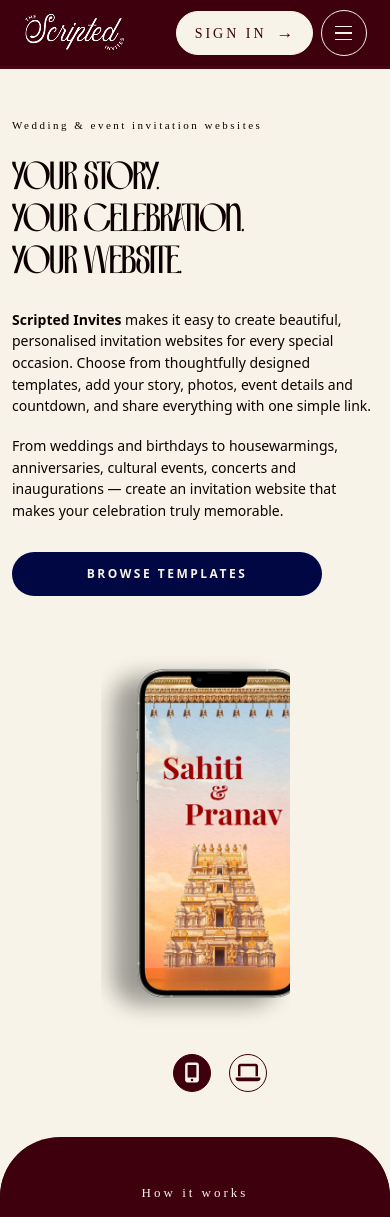
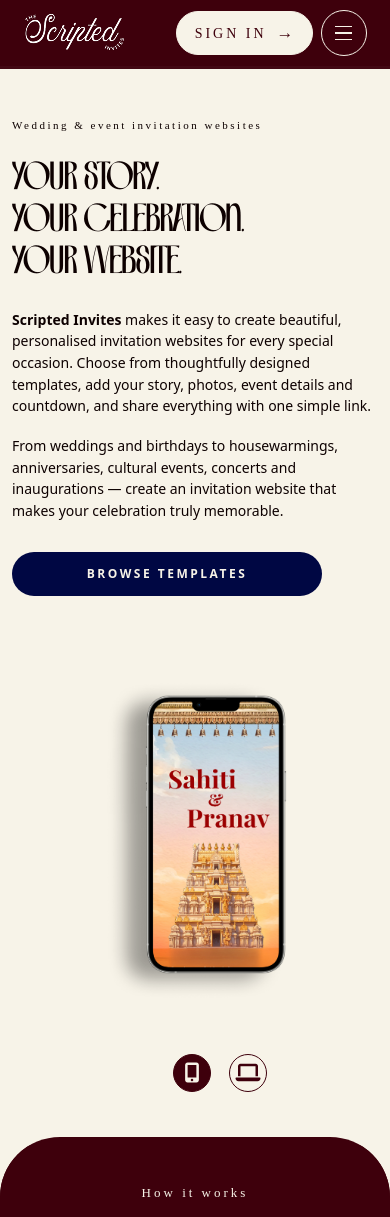
Before and after one commit to pranaykumarsamala/wedding-app-frontend, an Angular app: page / in a window 390 px wide. Shown: the top 1217 px of the page. Built offline with nearby package versions, Linux system fonts and the light colour scheme; a web font is replaced by a local one.

Commit message:
images style fixing

```diff
--- a/src/app/pages/home/hero/hero.scss
+++ b/src/app/pages/home/hero/hero.scss
@@ -147,7 +147,7 @@
   display: block;
   width: 100%;
   height: 100%;
-  object-fit: cover;
+  object-fit: fill;
   object-position: top center;
 }
 
@@ -331,10 +331,13 @@
   }
   .mobile-device {
     width: 205px;
-    height: 405px;
+    height: 100%;
   }
   .desktop-device {
-    width: min(100%, 430px);
+    width: 100%;
+    max-width: 430px;
+    box-sizing: border-box;
+    margin: 0 auto;
   }
   .device-switcher {
     margin-top: 8px;
```
